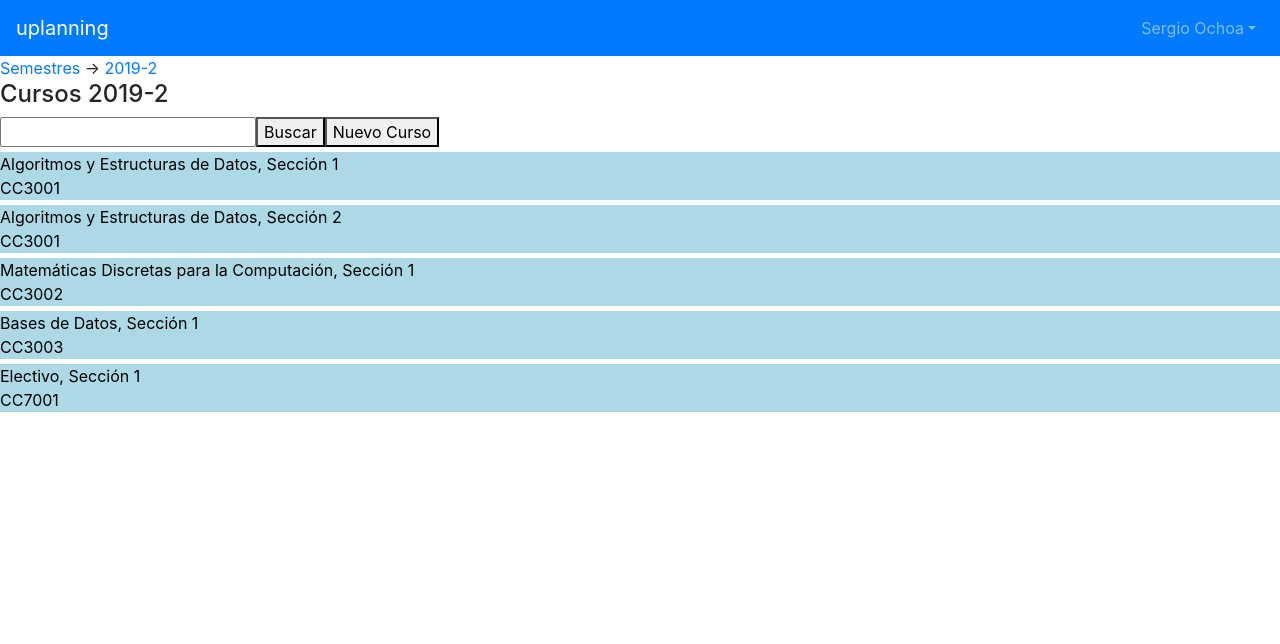
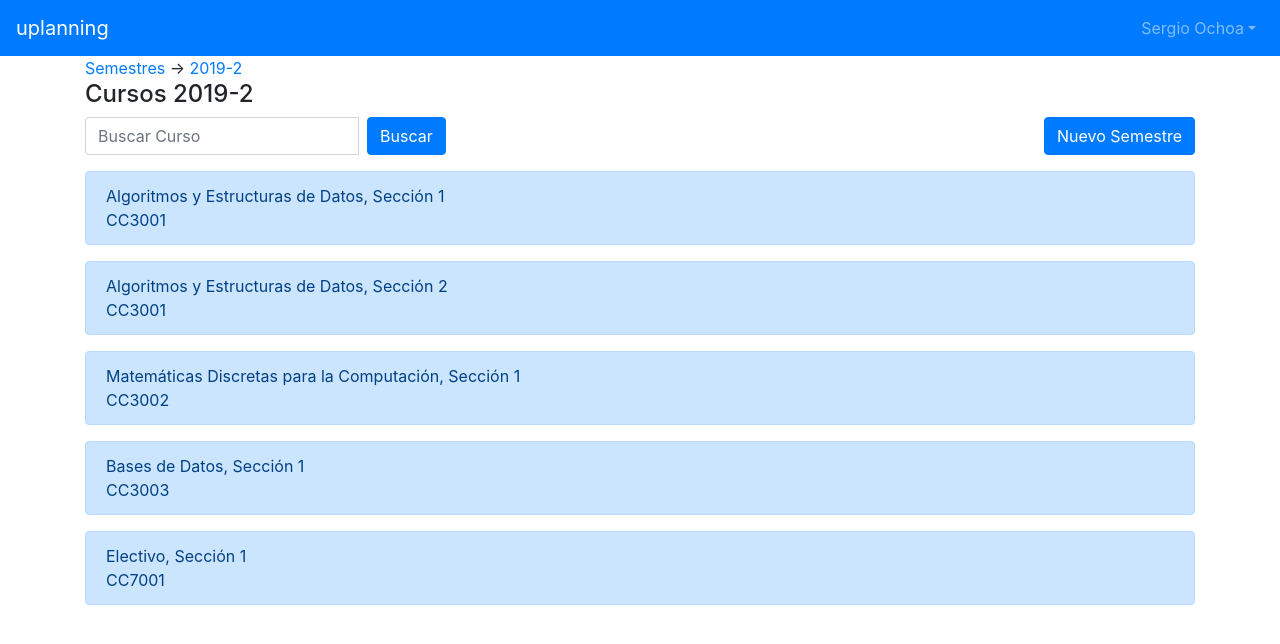
Before and after one commit to danielarayap/uplanning, a React (Create React App) app in the folder uplanning-app/: page /manage/2019/2 in a window 1280 px wide. Shown: the top 644 px of the page. Built offline with nearby package versions, Linux system fonts and the light colour scheme.

Commit message:
modified /manage /manage/semester views

```diff
--- a/uplanning-app/src/components/AdminSemester.js
+++ b/uplanning-app/src/components/AdminSemester.js
@@ -1,5 +1,6 @@
 import React from "react";
 import "./css/main.css";
+import { Alert, Button, Container, Col, Row, Form, InputGroup, FormControl } from "react-bootstrap";
 
 class Course extends React.Component {
   render() {
@@ -8,13 +9,17 @@ class Course extends React.Component {
     const route = window.location.pathname + "/" + code + "/" + section;
 
 	return (
-      <a class="clickable-div" href={route}>
-        <div class="admin-course">
+		<Row>
+			<Col>
+				<Alert variant="primary" href={route}>
+					<div>
         	  			{this.props.name}, Sección {this.props.section}
           				<br/>
           				{this.props.code}
 	        		</div>
-      </a>
+    	  		</Alert>
+			</Col>
+		</Row>
     );
   }
 };
@@ -26,20 +31,35 @@ export default class AdminCourses extends React.Component {
     const route_semester = window.location.pathname;
 
     return (
-      <div>
+      <Container>
         <a href="/manage">Semestres</a> -> <a href={route_semester}>{year}-{semester}</a>
-        <h4>Cursos {year}-{semester}</h4>
 
-        <input id="course-search-bar" type="text" name="course-name"/>
-        <button id="course-search-btn">Buscar</button>
-        <button>Nuevo Curso</button>
-
+		<Row>
+				<Col><h4>Cursos {year}-{semester}</h4></Col>
+		</Row>
+		<Row className="mb-3">
+			<Col>
+				<Form inline className="mr-auto">
+					<InputGroup>
+						<FormControl
+							type="text"
+							placeholder="Buscar Curso"
+							className="mr-sm-2"
+						/>
+						<Button type="submit">Buscar</Button>
+					</InputGroup>
+				</Form>
+			</Col>
+			<Col md="auto">
+				<Button>Nuevo Semestre</Button>
+			</Col>
+		</Row>
         <Course name="Algoritmos y Estructuras de Datos" section="1" code="CC3001"/>
         <Course name="Algoritmos y Estructuras de Datos" section="2" code="CC3001"/>
     	<Course name="Matemáticas Discretas para la Computación" section="1" code="CC3002"/>
 	    <Course name="Bases de Datos" section="1" code="CC3003"/>
 		<Course name="Electivo" section="1" code="CC7001"/>
-      </div>
+      </Container>
     );
   }
 }
--- a/uplanning-app/src/components/Header.js
+++ b/uplanning-app/src/components/Header.js
@@ -1,8 +1,6 @@
 import React from 'react';
 import { Link } from 'react-router-dom';
-import Navbar from 'react-bootstrap/Navbar';
-import Nav from 'react-bootstrap/Nav';
-import { NavDropdown } from 'react-bootstrap';
+import { Navbar, Nav, NavDropdown } from 'react-bootstrap';
 
 const LoggedOutView = props => {
   return (
@@ -61,8 +59,8 @@ class Header extends React.Component {
 			<Navbar.Brand href="#" className="mr-auto">uplanning</Navbar.Brand>
 			<Nav>
 				<NavDropdown title="Sergio Ochoa" id="navbar-dropdown">
-					<NavDropdown.Item href="#">Administrar</NavDropdown.Item>
-					<NavDropdown.Item href="#">Calendario</NavDropdown.Item>
+					<NavDropdown.Item href="/manage">Administrar</NavDropdown.Item>
+					<NavDropdown.Item href="/calendar">Calendario</NavDropdown.Item>
 				</NavDropdown>
 			</Nav>
 		</Navbar>
--- a/uplanning-app/src/components/Manager.js
+++ b/uplanning-app/src/components/Manager.js
@@ -1,13 +1,39 @@
 import React from "react";
 import List from  "./List"
 import NewSemester from "./NewSemester";
+import { Alert, Container, Col, Row } from 'react-bootstrap';
 
 export default class Manager extends React.Component {
   render() {
     return (
-      <div>
-			  <List/>
-      </div>
+    	<Container>
+			<Row>
+				<h1>Todos los semestres</h1>
+			</Row>
+			<SemesterItem/>
+			<SemesterItem/>
+			<SemesterItem/>
+		</Container>
     );
   }
 }
+
+class SemesterItem extends React.Component {
+	render() {
+		return (
+			<Alert variant="primary">
+			<Row variant="primary">
+				<Col>
+						2020-1
+				</Col>
+				<Col>
+						Por Comenzar
+				</Col>
+				<Col>
+						Opciones
+				</Col>
+		</Row>
+</Alert>
+		);
+	}
+}
--- a/uplanning-app/src/components/NewSemester.js
+++ b/uplanning-app/src/components/NewSemester.js
@@ -1,4 +1,5 @@
 import React from "react";
+import { Container, Col, Row } from "react-bootstrap";
 
 class SelectSemester extends React.Component {
   render() {
@@ -17,27 +18,25 @@ class SelectSemester extends React.Component {
 export default class NewSemester extends React.Component {
 	render() {
 		return (
-      <div>
-        <h2>Crear semestre</h2>
-
-        <form>
-			<div>
-				<div id="load-semester">
-					<h4>Cargar semestre</h4>
+			<Container>
+				<Row>
+					<Col>
+						<h2>Crear Semestre</h2>
+					</Col>
+				</Row>
+				<Row>
+					<Col>
+						<h4>Cargar Semestre</h4>
 						<input type="file" name="xls-semester"/>
-		        </div>
-
-        		<div id="copy-semester">
-					<h4>Replicar semestre</h4>
+					</Col>
+					<Col>
+						<h4>Replicar Semestre</h4>
 						<SelectSemester/>
-		        </div>
-			</div>
-        	<div id="new-semester-buttons">
 						<input id="preview-semester" type="button" value="Previsualizar"/>
 						<input id="save-semester" type="submit" value="Guardar"/>
-    	    </div>
-        </form>
-      </div>
-    )
+					</Col>
+				</Row>
+			</Container>
+		);
 	}
 }
```
Lines whose indentation alone changed are shown as unchanged.
